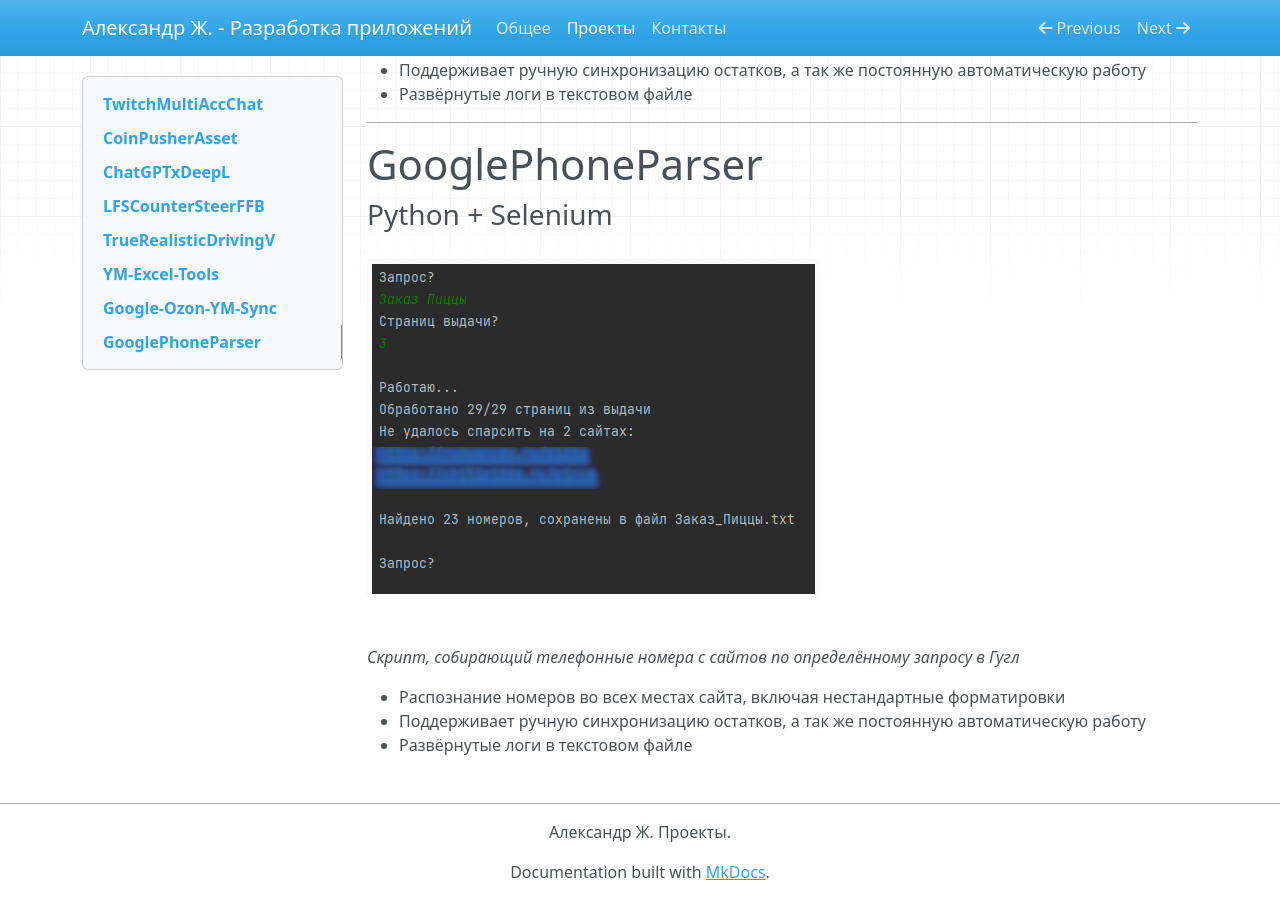
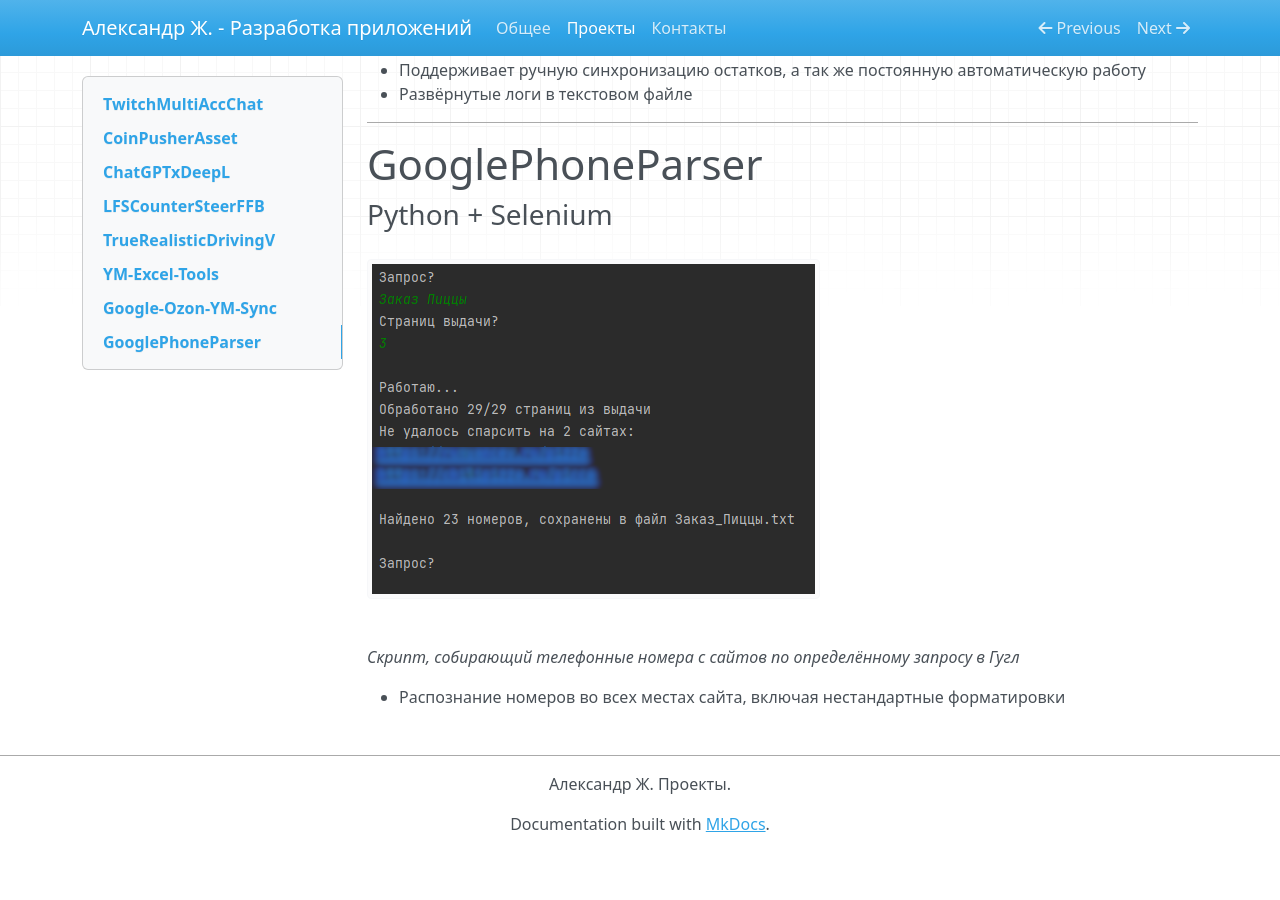
Before and after one commit to AZ777xx/AlexDevStaticSitePortfolio, an MkDocs documentation site: the page built from docs/projects.md, in a window 1280 px wide and 900 px high, scrolled down 10296 px. Built offline with MkDocs 1.6.1, drawn with Linux system fonts in a browser that asks for light colours; nearby versions of some CDN libraries; after the commit the page ends 11148 px from its top, so only the background shows below that.

Commit message:
contentfix

```diff
--- a/docs/projects.md
+++ b/docs/projects.md
@@ -98,7 +98,5 @@
 *Скрипт, собирающий телефонные номера с сайтов по определённому запросу в Гугл*
 
 - Распознание номеров во всех местах сайта, включая нестандартные форматировки
-- Поддерживает ручную синхронизацию остатков, а так же постоянную автоматическую работу
-- Развёрнутые логи в текстовом файле
 
 <!-- # plc web # duplicate photo finder -->
```
Also changed, not shown: site/index.html, site/projects/index.html, 1 other file.
